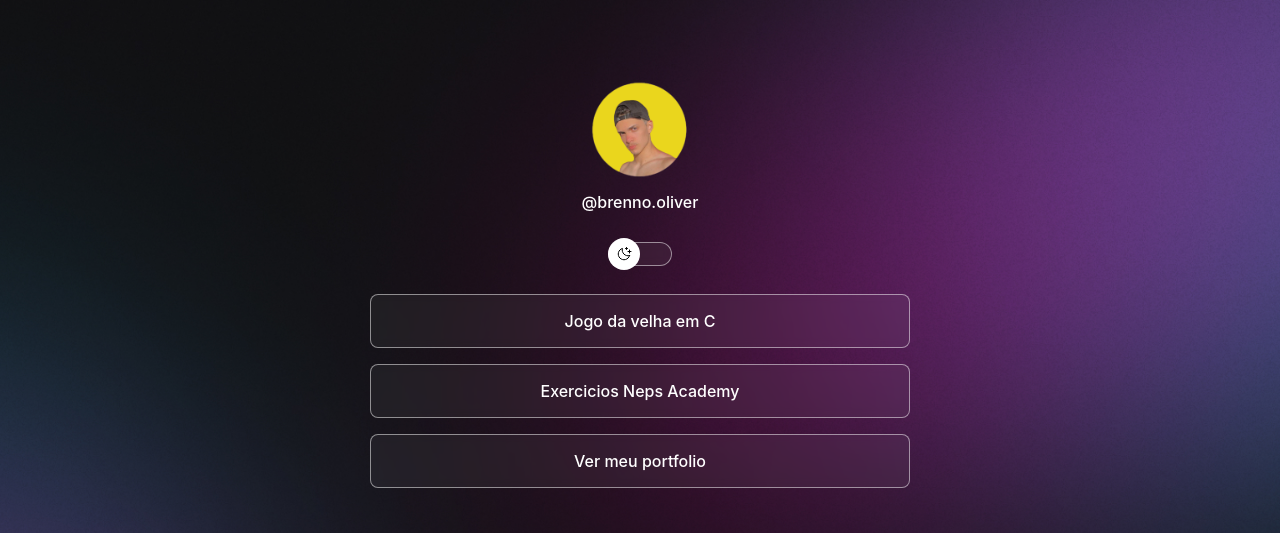
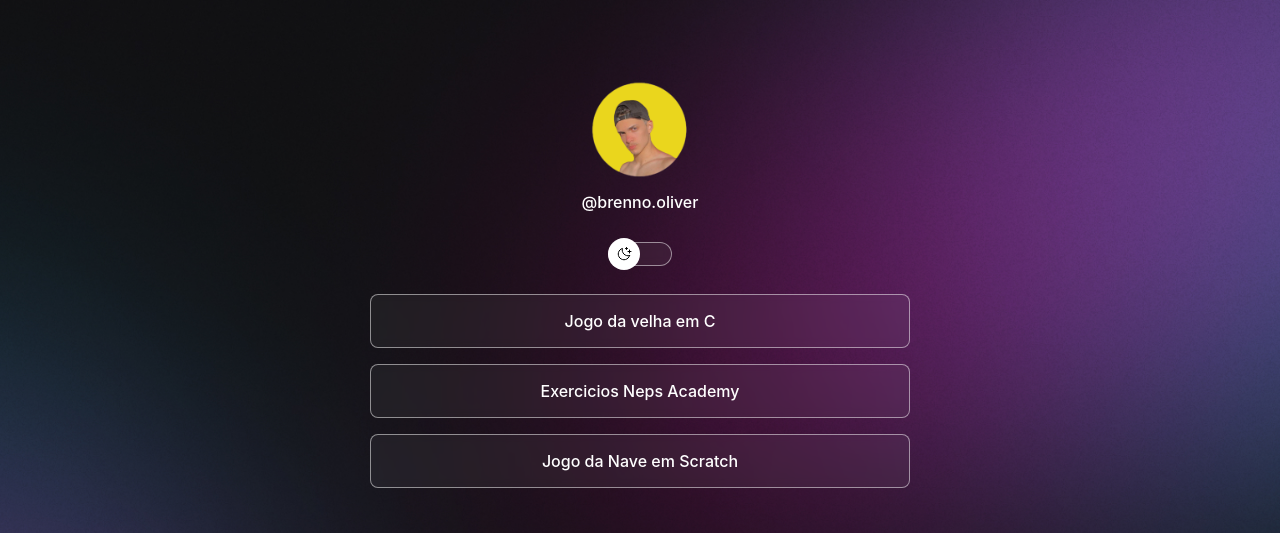
Before and after one commit to brenimcode/breno-devlink, a plain HTML site: page index.html in a window 1280 px wide. Shown: the top 533 px of the page. Drawn offline with nearby package versions, Linux system fonts and the light colour scheme.

Commit message:
Joguinho

```diff
--- a/index.html
+++ b/index.html
@@ -27,7 +27,7 @@
         <a href="https://github.com/brenimcode/Neps">Exercicios Neps Academy</a>
       </li>
       <li>
-        <a href="https://github.com/brenimcode">Ver meu portfolio</a>
+        <a href="https://scratch.mit.edu/projects/876876207">Jogo da Nave em Scratch</a>
       </li>
 
     </ul>
```
